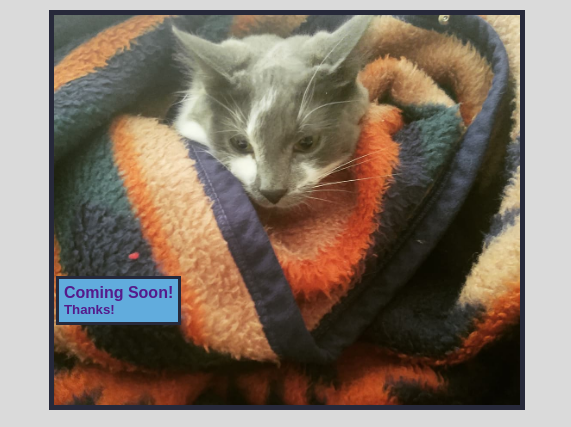
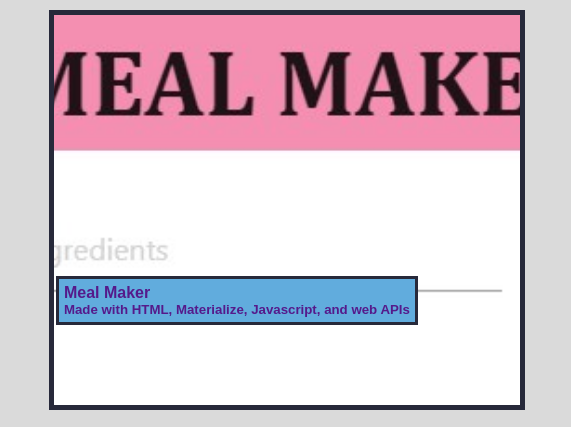
Before and after one commit to CameronSickler/professional-portfolio, a plain HTML site: page index.html in a window 1280 px wide. Shown: the part 1011-1438 px from the top of the page, 709-1280 px from the left. Drawn offline with Linux system fonts and the light colour scheme.

Commit message:
add meal maker project

```diff
--- a/index.html
+++ b/index.html
@@ -141,11 +141,11 @@
                     </span>
                 </a>
 
-                <a class="other-project" href="" alt="link not ready yet" alt="cat blanket">
-                    <img class="other-project-pic" src="./assets/images/cat-blanket.jpg" alt="cat blanket" />
+                <a class="other-project" href="" alt="https://patrickarcher414.github.io/project-one/" alt="meal maker">
+                    <img class="other-project-pic" src="./assets/images/meal-maker.jpg" alt="meal maker" />
                     <span class="other-project-text">
-                        <h4>Coming Soon!</h4>
-                        <h5>Thanks!</h5>
+                        <h4>Meal Maker</h4>
+                        <h5>Made with HTML, Materialize, Javascript, and web APIs</h5>
                     </span>
                 </a>
 
```
Also changed, not shown: assets/images/meal-maker.jpg (added).
